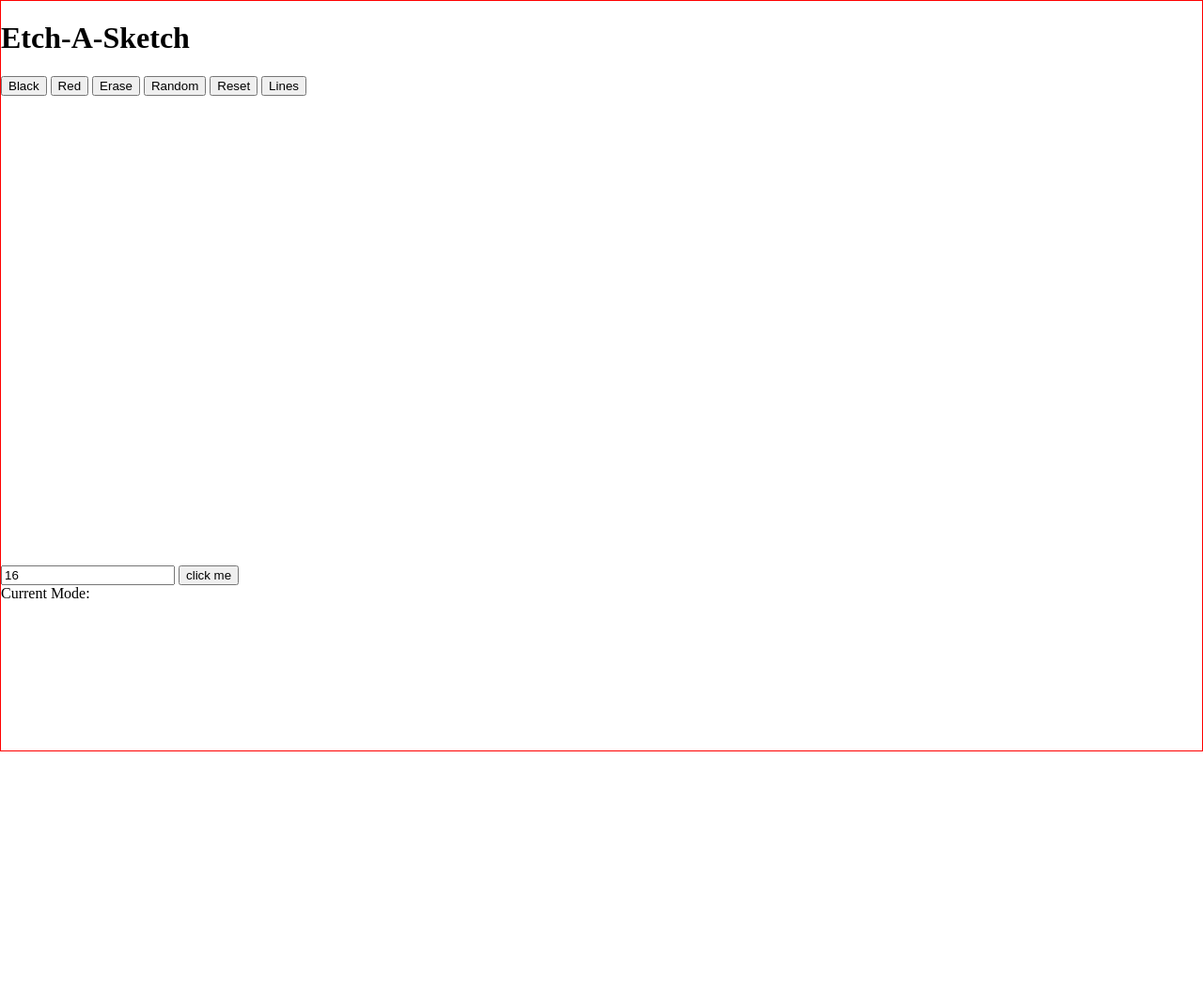
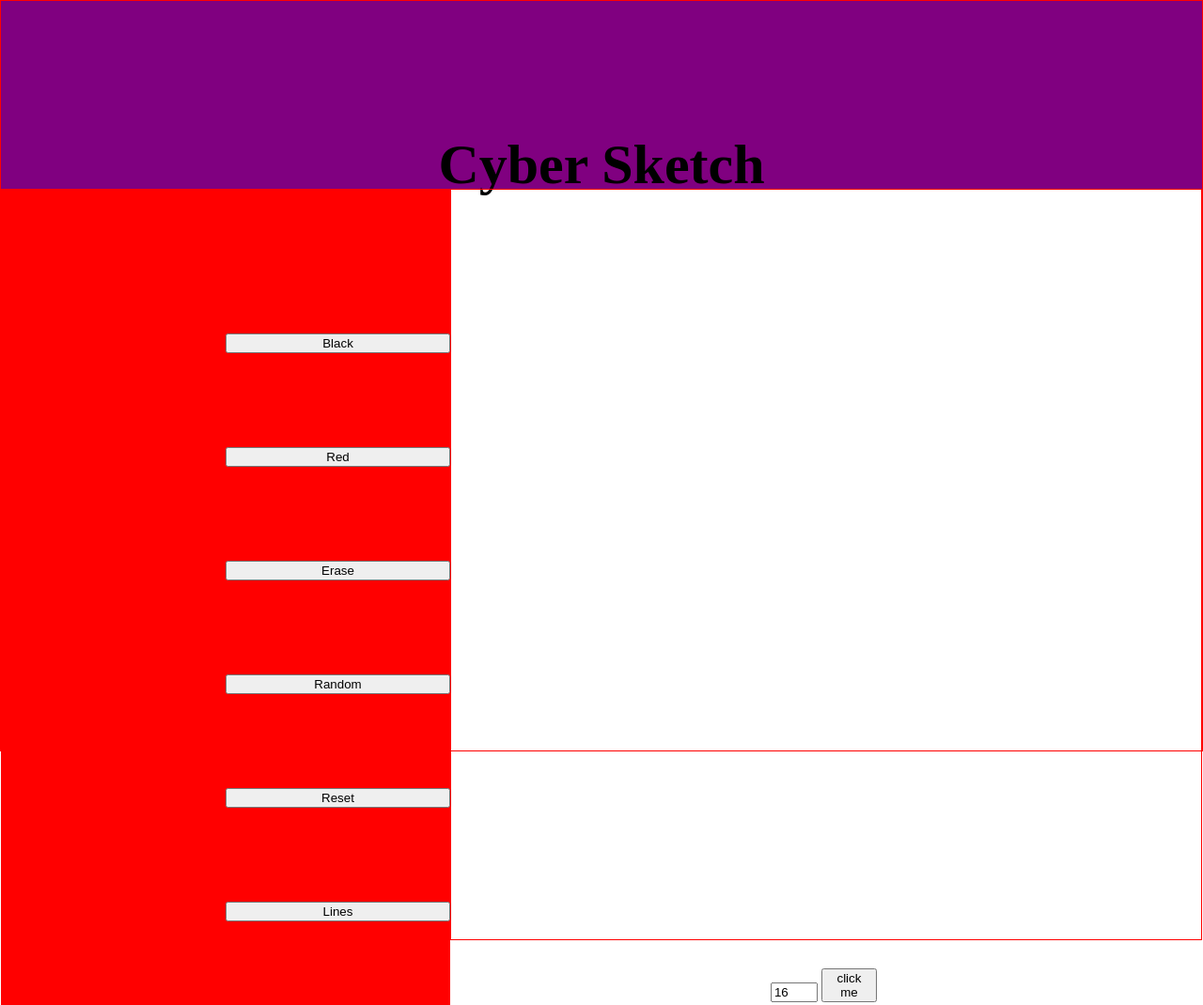
Before and after one commit to warrenk24/Etch-A-Sketch, a plain HTML site: page index.html in a window 1280 px wide. Shown: the top 1070 px of the page at 94% size. Before the commit the page ends 800 px from the top, so only its background shows below. Drawn offline with Linux system fonts and the light colour scheme.

Commit message:
create the layout for the page

```diff
--- a/index.html
+++ b/index.html
@@ -9,23 +9,33 @@
   </head>
   <body>
     <div class="main-container">
-        <h1>Etch-A-Sketch</h1>
+      <header>
+        <h1>Cyber Sketch</h1>
+      </header>
+      <div class="bottom-section">
+        <div class="button-container">
           <button onclick="changeColor('black')">Black</button>
           <button onclick="changeColor('red')">Red</button>
           <button onclick="changeColor('white')">Erase</button>
           <button onclick="changeColor('random')">Random</button>
           <button onclick="reset()">Reset</button>
           <button onclick="displayGrid()">Lines</button>
-
-      <div class="grid-container">
-
         </div>
-      <div>
-        <input type="text"  placeholder="input grid size" value="16" onchange="changeSize(this.value)"/>
+        <div class="main-content">
+          <div class="grid-container"></div>
+          <div class="grid-size-selector">
+            <input
+              type="text"
+              placeholder="input grid size"
+              value="16"
+              onchange="changeSize(this.value)"
+            />
             <button>click me</button>
           </div>
+          <div class="mode">Current Mode:</div>
         </div>
-    <div class="mode">Current Mode:</div>
+      </div>
+    </div>
 
     <script src="script.js"></script>
   </body>
--- a/script.js
+++ b/script.js
@@ -1,72 +1,67 @@
+let color = "";
+let isclicking = true;
 
-let color = ''
-let isclicking = true
-
-
-
-const gridGenerator = gridSize => {
+const gridGenerator = (gridSize) => {
   const container = document.querySelector(".grid-container");
-  let gridItem = container.querySelectorAll('div')
-  gridItem.forEach(div => {
-    div.remove()
-  })
-  container.style.gridTemplateRows =  `repeat(${gridSize}, 1fr)`
-  container.style.gridTemplateColumns = `repeat(${gridSize}, 1fr)`
-  let size = gridSize* gridSize
+  let gridItem = container.querySelectorAll("div");
+  gridItem.forEach((div) => {
+    div.remove();
+  });
+  container.style.gridTemplateRows = `repeat(${gridSize}, 1fr)`;
+  container.style.gridTemplateColumns = `repeat(${gridSize}, 1fr)`;
+  let size = gridSize * gridSize;
 
   for (i = 0; i < size; i++) {
     let newSquare = document.createElement("div");
-    newSquare.addEventListener('mouseover', squareColor)
+    newSquare.addEventListener("mouseover", squareColor);
 
     newSquare.classList.add("grid-item");
-    container.insertAdjacentElement('beforeend', newSquare);
+    container.insertAdjacentElement("beforeend", newSquare);
   }
 };
 
-const changeSize = input => {
-    if(input >= 2 && input <= 100){
-    gridGenerator(input)
-    }
-    else{
-        console.log("number but be between 2-100")
-    }
+const changeSize = (input) => {
+  if (input >= 2 && input <= 100) {
+    gridGenerator(input);
+  } else {
+    console.log("number but be between 2-100");
+  }
 };
 
-function squareColor (){
-    if(isclicking) {
-    if (color === 'random'){
-        this.style.backgroundColor = `hsl(${Math.random() * 360}, 100%, 50%)`
-    }else{
-    this.style.backgroundColor = color
+function squareColor() {
+  if (isclicking) {
+    if (color === "random") {
+      this.style.backgroundColor = `hsl(${Math.random() * 360}, 100%, 50%)`;
+    } else {
+      this.style.backgroundColor = color;
     }
-}
+  }
 }
 
 const changeColor = (colorChoice) => {
-    color = colorChoice
-}
+  color = colorChoice;
+};
 
-document.querySelector('body').addEventListener('click', (e) => {
-
-    if (e.target.tagName != 'BUTTON'){
-        isclicking = !isclicking
-        if(isclicking){
-            document.querySelector('.mode').textContent = "Current Mode: Coloring"
-        }else {
-            document.querySelector('.mode').textContent = "Current Mode: Not Coloring"
-
-        }
+document.querySelector("body").addEventListener("click", (e) => {
+  if (e.target.tagName != "BUTTON") {
+    isclicking = !isclicking;
+    if (isclicking) {
+      document.querySelector(".mode").textContent = "Current Mode: Coloring";
+    } else {
+      document.querySelector(".mode").textContent =
+        "Current Mode: Not Coloring";
     }
-})
+  }
+});
 
 const reset = () => {
-    let container = document.querySelector(".grid-container");
-    let squares = container.querySelectorAll('div');
-    squares.forEach(div => div.style.backgroundColor = "white");
-}
+  let container = document.querySelector(".grid-container");
+  let squares = container.querySelectorAll("div");
+  squares.forEach((div) => (div.style.backgroundColor = "white"));
+};
 
 function displayGrid() {
-    let container = document.querySelector(".grid-container");
-    let squares = container.querySelectorAll('div');
-    squares.forEach(div => div.classList.toggle("hide-grid"));
+  let container = document.querySelector(".grid-container");
+  let squares = container.querySelectorAll("div");
+  squares.forEach((div) => div.classList.toggle("hide-grid"));
 }
--- a/style.css
+++ b/style.css
@@ -3,6 +3,7 @@
 
 }
 body {
+
 
     height: 100vh;
     padding: 0;
@@ -10,17 +11,79 @@ body {
     border: 1px solid red;
 
 }
-.grid-container {
+h1{
+    font-size: 60px;
+}
+.main-container {
+    height: 100vh;
+    display: grid;
+    grid-template-rows: 200px 1fr;
+    grid-template-columns: 1fr;
+    grid-template-areas:
+    "alias-top "
+    "alias-bottom";
+}
+.main-content {
+    flex-basis: 60%;
+    display: grid;
+    place-content: center;
 
-    display: grid;
-    height: 500px;
-    width: 500px;
+
+
 
 }
+
+.bottom-section {
+    display: flex;
+
+    grid-area: alias-bottom;
+
+}
+.grid-container {
+    display: grid;
+
+    border: 1px solid red;
+    height: 800px;
+    width: 800px;
+
+}
+.button-container {
+    flex-basis: 40%;
+    display: flex;
+    flex-direction: column;
+    align-items: flex-end;
+    justify-content: center;
+     gap: 100px;
+    background-color: red;
+}
+button {
+width: 50%;
+}
+
+header {
+    grid-area: alias-top;
+    text-align: center;
+    padding: 100px;
+    background-color: purple;
+}
 .grid-item {
-    border: 1px solid blue;
+    border: 1px solid black;
 }
 
 .hide-grid {
     border: none;
 }
+
+input {
+    width: 50px;
+}
+
+.grid-size-selector {
+    margin: 0 auto;
+    padding-top: 30px;
+}
+
+.mode {
+    text-align: center;
+    margin-top: 50px;
+}
```
Lines whose indentation alone changed are shown as unchanged.
